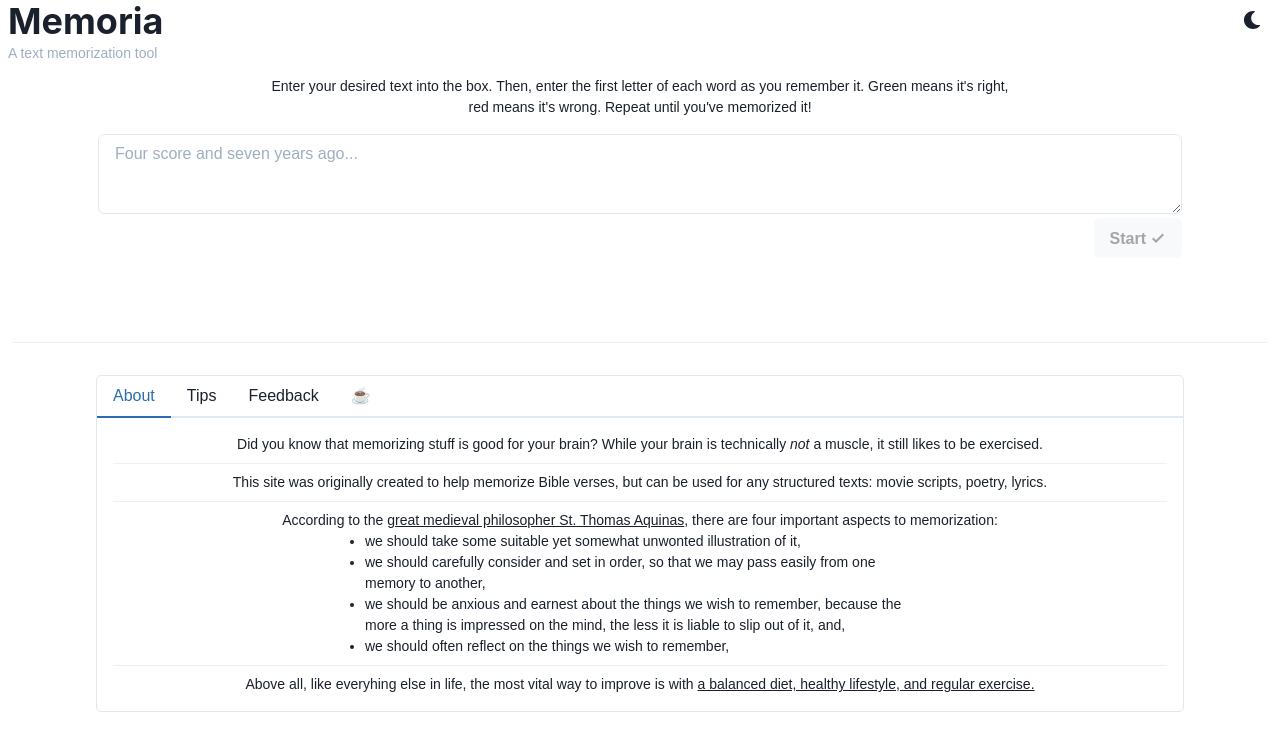
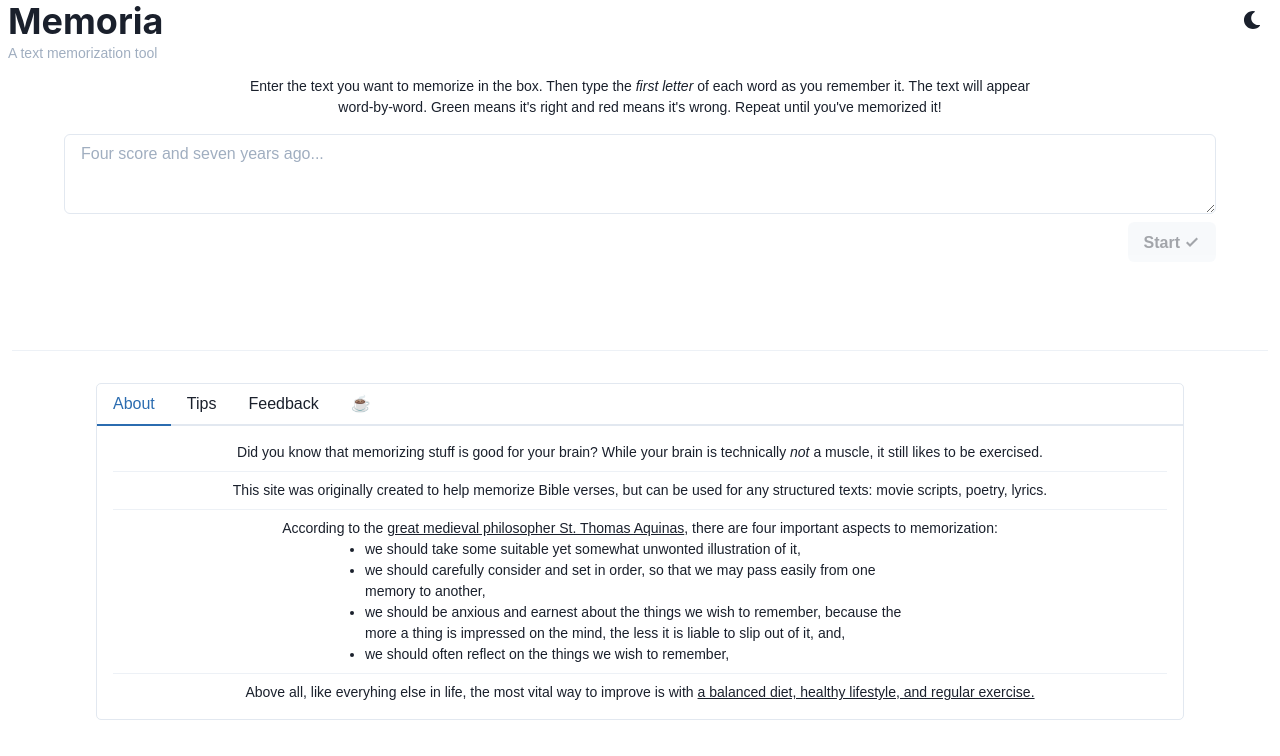
Before and after one commit to AndrewCutler/Memoria, a React (Create React App) app: page / in a window 1280 px wide. Shown: the top 756 px of the page. Built offline with nearby package versions, Linux system fonts and the light colour scheme.

Commit message:
fixed invalid text checking

```diff
--- a/src/App.tsx
+++ b/src/App.tsx
@@ -5,13 +5,11 @@ import {
 	VStack,
 	Textarea,
 	Flex,
-	Button,
 	extendTheme,
 	Text,
 	Divider
 } from '@chakra-ui/react';
 import ActiveTextarea from './ActiveTextArea/ActiveTextarea';
-import Results from './Results/Results';
 import TextDisplay from './TextDisplay/TextDisplay';
 import Title from './Title/Title';
 import InformationalTabset from './InformationTabset/InformationalTabset';
@@ -35,7 +33,6 @@ export const App = () => {
 		useState<boolean>(false);
 	const [isMaxLength, setIsMaxLength] = useState<boolean>(false);
 	const [hasHistory, setHasHistory] = useState<boolean>(false);
-	const [showHistory, setShowHistory] = useState<boolean>(false);
 	const [key, setKey] = useState<string>('');
 
 	const pending = context.gameState === 'PENDING';
@@ -90,7 +87,7 @@ export const App = () => {
 			...prev,
 			index: 0,
 			guesses: [],
-			targetTextWords: context.targetText.split(/\s+/)
+			targetTextWords: context.targetText.split(/\s+/).filter(Boolean)
 		}));
 	}, [context.targetText]);
 
@@ -111,9 +108,6 @@ export const App = () => {
 			if (target.trim()) {
 				handleTextChange(target);
 			} else {
-				// TODO: this is no longer ever triggered because all values seem to be valid,
-				// but they produce gibberish.
-				// check if valid unicode?
 				setHasInvalidParamsError(true);
 			}
 		}
@@ -146,12 +140,13 @@ export const App = () => {
 										}
 									/>
 								)}
-								<Box fontSize='sm' px='15%'>
-									Enter your desired text into the box. Then,
-									enter the first letter of each word as you
-									remember it. Green means it's right, red
-									means it's wrong. Repeat until you've
-									memorized it!
+								<Box fontSize='sm' px='15%' maxWidth='90vw'>
+									Enter the text you want to memorize in the
+									box. Then type the <i>first letter</i> of
+									each word as you remember it. The text will
+									appear word-by-word. Green means it's right
+									and red means it's wrong. Repeat until
+									you've memorized it!
 								</Box>
 								<Flex
 									align='flex-end'
@@ -183,7 +178,7 @@ export const App = () => {
 										</ActiveTextarea>
 									)}
 									<Flex
-										my={1}
+										my={2}
 										w='100%'
 										justifyContent='space-between'
 									>
@@ -201,26 +196,9 @@ export const App = () => {
 										</Box>
 										<ActionButtons />
 									</Flex>
-									{/* TODO: change to accordion */}
-									{hasHistory && (
-										<Flex
-											my={1}
-											w='100%'
-											justifyContent='flex-end'
-										>
-											<Button
-												onClick={() =>
-													setShowHistory(!showHistory)
-												}
-											>
-												Show history
-											</Button>
-										</Flex>
-									)}
-									{completed && <Results />}
 								</Flex>
 							</Box>
-							{showHistory && <History />}
+							{hasHistory && <History />}
 							<Box h='16px' w='100%' />
 							<Divider />
 							<InformationalTabset />
--- a/src/History/History.tsx
+++ b/src/History/History.tsx
@@ -5,27 +5,45 @@ import {
 	Tr,
 	Th,
 	Tbody,
-	Td
+	Td,
+	Accordion,
+	AccordionButton,
+	AccordionItem,
+	AccordionPanel,
+	Box,
+	AccordionIcon
 } from '@chakra-ui/react';
-import React, { useEffect, useState } from 'react';
+import React, { useContext, useEffect, useState } from 'react';
+import { AppContext } from '../App.utility';
 import { IStorageValue } from '../TextDisplay/TextDisplay';
 
 // guid_timestamp
 const storageKeyRegex =
 	/^[0-9a-f]{8}-[0-9a-f]{4}-[0-9a-f]{4}-[0-9a-f]{4}-[0-9a-f]{12}_[\d]{13}$/;
 
+// timestamp
+const timeStampRegex = /[\d]{13}$/;
+
 export const isStorageKeyMatch = (key: string): boolean =>
 	storageKeyRegex.test(key);
+
+const getTimeStampFromKey = (key: string): string =>
+	key.match(timeStampRegex)?.[0] ?? '';
 
 type KeyedStorageValue = IStorageValue & { key: 'string' };
 
 const History = () => {
+	const {
+		value: { gameState }
+	} = useContext(AppContext);
 	const [history, setHistory] = useState<KeyedStorageValue[]>([]);
 
 	useEffect(() => {
 		const matchingKeys: string[] = Object.keys(localStorage)
 			.filter(isStorageKeyMatch)
-			.sort((a, b) => (a > b ? 1 : -1));
+			.sort((a, b) =>
+				getTimeStampFromKey(a) > getTimeStampFromKey(b) ? 1 : -1
+			);
 		const entries: KeyedStorageValue[] = matchingKeys.map((key) => {
 			const value = JSON.parse(
 				localStorage.getItem(key) ?? ''
@@ -38,11 +56,23 @@ const History = () => {
 		});
 
 		setHistory(entries);
-	}, []);
+	}, [gameState]);
 
 	return (
-		<div>
-			<TableContainer maxWidth='80vw' fontSize='sm'>
+		<Accordion allowToggle w='80vw'>
+			<AccordionItem>
+				<AccordionButton>
+					<Box textAlign='left' flex='1'>
+						View history
+					</Box>
+					<AccordionIcon />
+				</AccordionButton>
+				<AccordionPanel>
+					<TableContainer
+						fontSize='sm'
+						maxHeight='25vh'
+						overflowY='auto'
+					>
 						<Table variant='simple' size='sm'>
 							<Thead>
 								<Tr>
@@ -66,8 +96,9 @@ const History = () => {
 							</Tbody>
 						</Table>
 					</TableContainer>
-			{/* {history.map((element) => JSON.stringify(element))} */}
-		</div>
+				</AccordionPanel>
+			</AccordionItem>
+		</Accordion>
 	);
 };
 
--- a/src/crypt.ts
+++ b/src/crypt.ts
@@ -1,6 +1,8 @@
 import { ModeOfOperation, utils } from 'aes-js';
 
 const key = [3, 1, 4, 1, 5, 9, 2, 6, 5, 3, 5, 8, 9, 7, 9, 3];
+
+const invalidRegex = /[^\x20-\x7E]+/g;
 
 export const encrypt = (text: string): string => {
     const bytes = utils.utf8.toBytes(text);
@@ -17,5 +19,9 @@ export const decrypt = (hex: string): string => {
     const decryptedBytes = ctr.decrypt(encryptedBytes)
     const decryptedText = utils.utf8.fromBytes(decryptedBytes);
 
+    if (invalidRegex.test(decryptedText)) {
+        return '';
+    }
+
     return decryptedText;
 }
```
Lines whose indentation alone changed are shown as unchanged.
